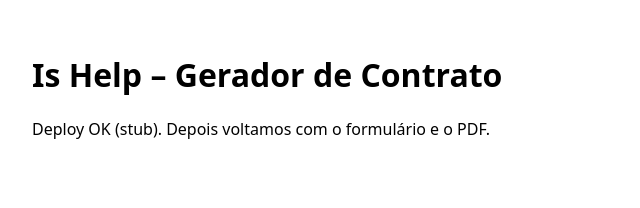
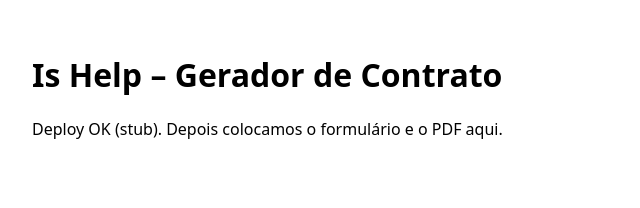
Before and after one commit to fhelipeabel/contrato-ishelp, a Next.js app in the folder ishelp-contratos/: page / in a window 1280 px wide. Shown: the top 208 px of the page, without its empty margins (0-640 px from the left). Built offline with nearby package versions, Linux system fonts and the light colour scheme.

Commit message:
Update page.tsx

```diff
--- a/ishelp-contratos/app/page.tsx
+++ b/ishelp-contratos/app/page.tsx
@@ -5,7 +5,7 @@ export default function Page(): JSX.Element {
   return (
     <main style={{ padding: 24, fontFamily: "system-ui, sans-serif" }}>
       <h1>Is Help – Gerador de Contrato</h1>
-      <p>Deploy OK (stub). Depois voltamos com o formulário e o PDF.</p>
+      <p>Deploy OK (stub). Depois colocamos o formulário e o PDF aqui.</p>
     </main>
   );
 }
```
